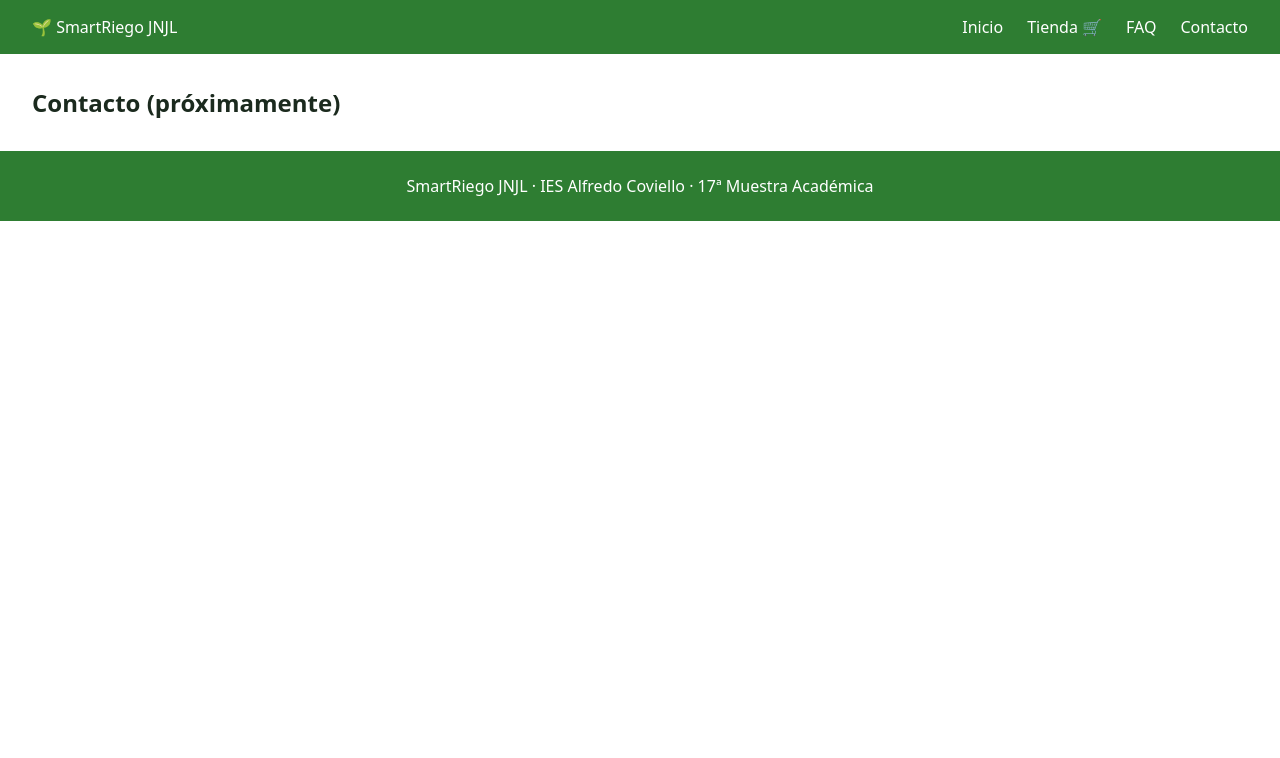
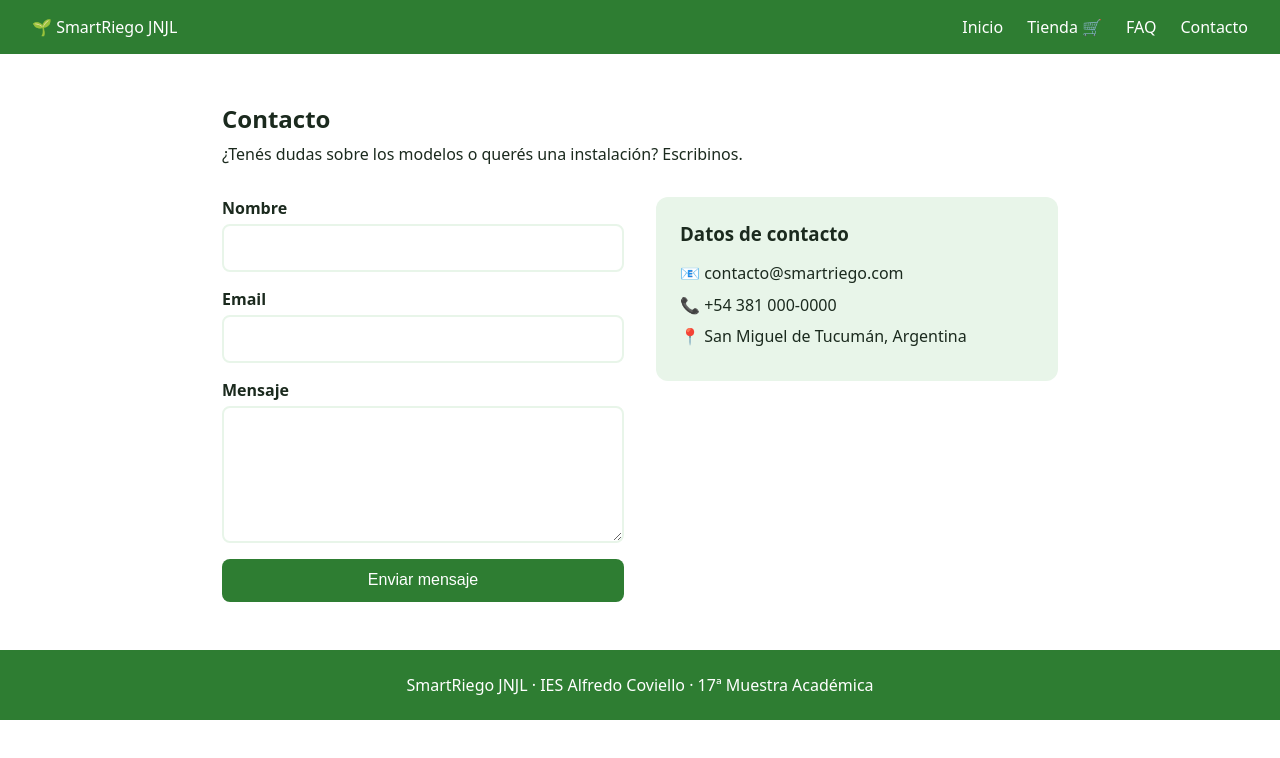
Before and after one commit to leandromonty/smartriego-web, a React (Vite) app: page /contacto in a window 1280 px wide. Shown: the top 758 px of the page. Built offline with nearby package versions, Linux system fonts and the light colour scheme.

Commit message:
feat: página de contacto con formulario validado

```diff
--- a/src/index.css
+++ b/src/index.css
@@ -64,3 +64,26 @@ a { text-decoration: none; color: inherit; }
   font-size: 1rem; font-weight: 600; text-align: left; color: var(--texto); }
 .faq-icono { font-size: 1.4rem; color: var(--verde); }
 .faq-respuesta { padding: 0 1.2rem 1.2rem; line-height: 1.5; }
+
+/* Contacto*/
+
+.contacto { padding: 3rem 2rem; max-width: 900px; margin: 0 auto; }
+.contacto h2 { margin-bottom: .5rem; }
+.contacto > p { margin-bottom: 2rem; }
+
+.contacto-grid { display: grid; gap: 2rem;
+  grid-template-columns: repeat(auto-fit, minmax(280px, 1fr)); }
+
+.contacto-form { display: flex; flex-direction: column; gap: 1rem; }
+.contacto-form label { display: flex; flex-direction: column; gap: .3rem; font-weight: 600; }
+.contacto-form input, .contacto-form textarea { padding: .7rem; border: 2px solid var(--verde-claro);
+  border-radius: 8px; font: inherit; }
+.contacto-form input:focus, .contacto-form textarea:focus { outline: none; border-color: var(--verde); }
+
+.error { color: #c62828; font-size: .85rem; font-weight: normal; }
+.exito { color: var(--verde); font-weight: 600; }
+
+.contacto-info { padding: 1.5rem; border-radius: 12px; background: var(--verde-claro);
+  height: fit-content; }
+.contacto-info h3 { margin-bottom: 1rem; }
+.contacto-info p { margin-bottom: .6rem; }
--- a/src/pages/Contacto.jsx
+++ b/src/pages/Contacto.jsx
@@ -1,3 +1,84 @@
-export default function Tienda() {
-  return <h2 style={{ padding: '2rem' }}>Contacto (próximamente)</h2>
+import { useState } from "react";
+
+// PLACEHOLDER: reemplazar por los datos reales de contacto
+const datosContacto = {
+  email: "contacto@smartriego.com", // placeholder
+  telefono: "+54 381 000-0000", // placeholder
+  ubicacion: "San Miguel de Tucumán, Argentina", // placeholder
+};
+
+const formularioVacio = { nombre: "", email: "", mensaje: "" };
+
+export default function Contacto() {
+  const [datos, setDatos] = useState(formularioVacio);
+  const [errores, setErrores] = useState({});
+  const [enviado, setEnviado] = useState(false);
+
+  const handleChange = (e) => {
+    setDatos({ ...datos, [e.target.name]: e.target.value });
+    setEnviado(false);
+  };
+
+  const validar = () => {
+    const nuevos = {};
+    if (datos.nombre.trim().length < 2) nuevos.nombre = "Ingresá tu nombre.";
+    if (!/^\S+@\S+\.\S+$/.test(datos.email)) nuevos.email = "Ingresá un email válido.";
+    if (datos.mensaje.trim().length < 10) nuevos.mensaje = "Escribí al menos 10 caracteres.";
+    return nuevos;
+  };
+
+  const handleSubmit = (e) => {
+    e.preventDefault();
+    const nuevos = validar();
+    setErrores(nuevos);
+
+    if (Object.keys(nuevos).length === 0) {
+      // PLACEHOLDER: acá iría el envío real (Formspree, EmailJS, backend, etc.)
+      console.log("Mensaje de contacto:", datos);
+      setEnviado(true);
+      setDatos(formularioVacio);
+    }
+  };
+
+  return (
+    <section className="contacto">
+      <h2>Contacto</h2>
+      <p>¿Tenés dudas sobre los modelos o querés una instalación? Escribinos.</p>
+
+      <div className="contacto-grid">
+        <form className="contacto-form" onSubmit={handleSubmit} noValidate>
+          <label>
+            Nombre
+            <input name="nombre" value={datos.nombre} onChange={handleChange} />
+            {errores.nombre && <span className="error">{errores.nombre}</span>}
+          </label>
+
+          <label>
+            Email
+            <input name="email" type="email" value={datos.email} onChange={handleChange} />
+            {errores.email && <span className="error">{errores.email}</span>}
+          </label>
+
+          <label>
+            Mensaje
+            <textarea name="mensaje" rows="5" value={datos.mensaje} onChange={handleChange} />
+            {errores.mensaje && <span className="error">{errores.mensaje}</span>}
+          </label>
+
+          <button type="submit" className="btn">Enviar mensaje</button>
+
+          {enviado && (
+            <p className="exito">✅ ¡Gracias! Recibimos tu mensaje y te respondemos pronto.</p>
+          )}
+        </form>
+
+        <aside className="contacto-info">
+          <h3>Datos de contacto</h3>
+          <p>📧 {datosContacto.email}</p>
+          <p>📞 {datosContacto.telefono}</p>
+          <p>📍 {datosContacto.ubicacion}</p>
+        </aside>
+      </div>
+    </section>
+  );
 }
```
